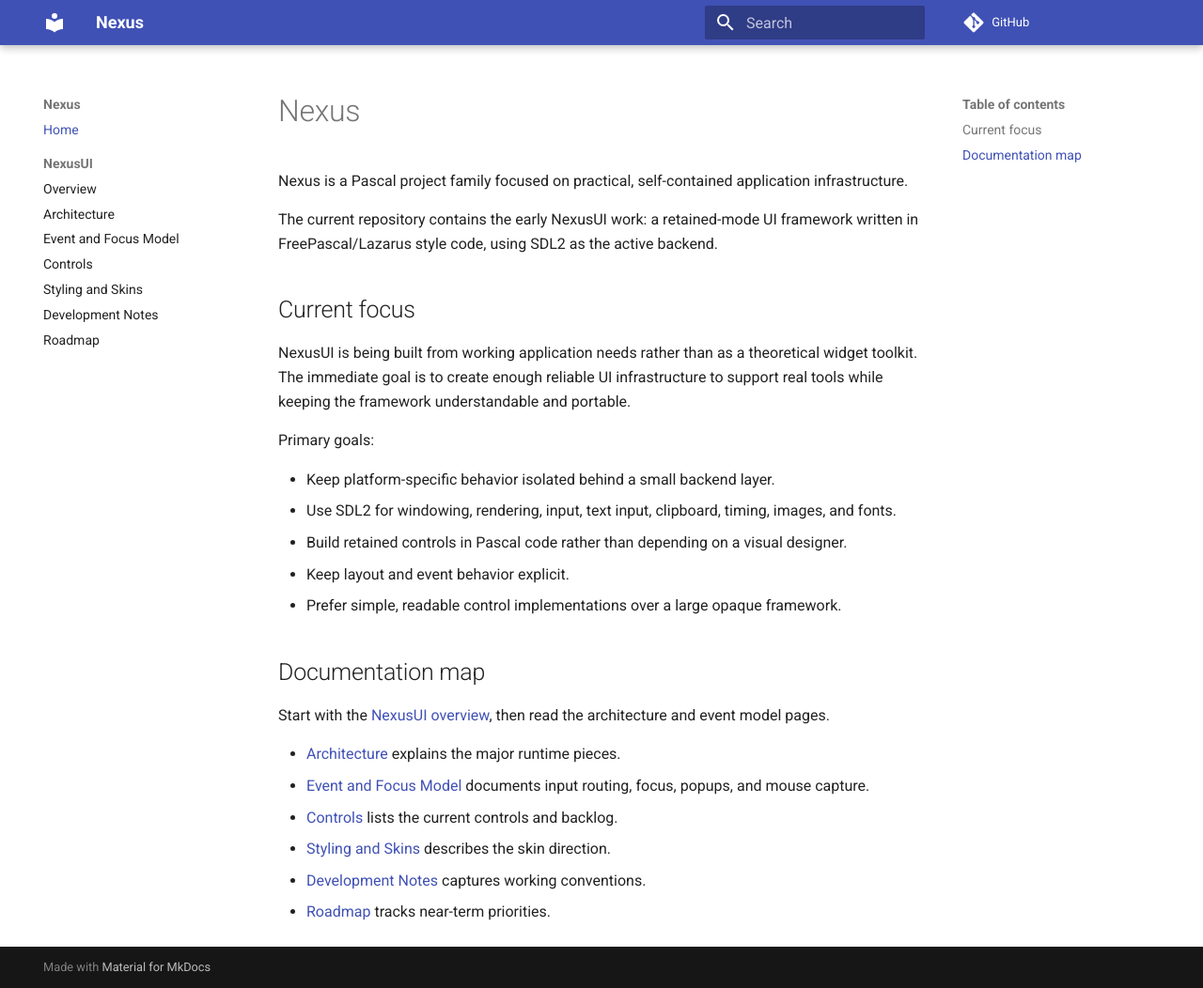
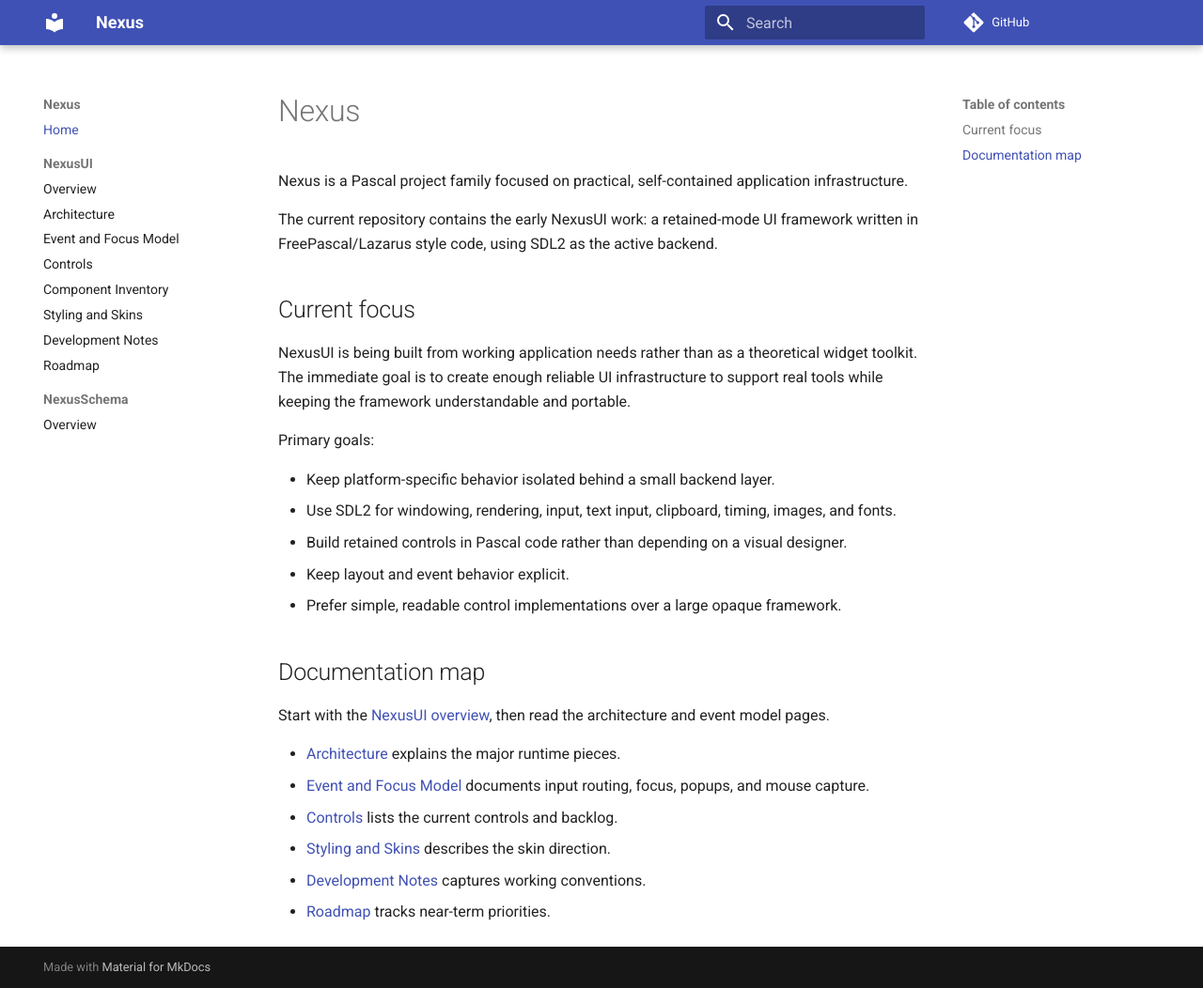
Before and after one commit to nxrp-dev/nexus, an MkDocs documentation site: the page built from docs/index.md, in a window 1280 px wide and 1052 px high. Shown: the whole window at 94% size. Built offline with MkDocs 1.6.1 and Material for MkDocs 9.7.7, drawn with Linux system fonts in a browser that asks for light colours; comment, search, counter and statistics services are not loaded.

Commit message:
Organize docs by Nexus project category

```diff
--- a/mkdocs.yml
+++ b/mkdocs.yml
@@ -9,9 +9,12 @@ nav:
       - Architecture: nexusui/architecture.md
       - Event and Focus Model: nexusui/event-focus.md
       - Controls: nexusui/controls.md
+      - Component Inventory: nexusui/components.md
       - Styling and Skins: nexusui/styling-skins.md
       - Development Notes: nexusui/development.md
       - Roadmap: nexusui/roadmap.md
+  - NexusSchema:
+      - Overview: nexusschema/index.md
 
 markdown_extensions:
   - admonition
```
